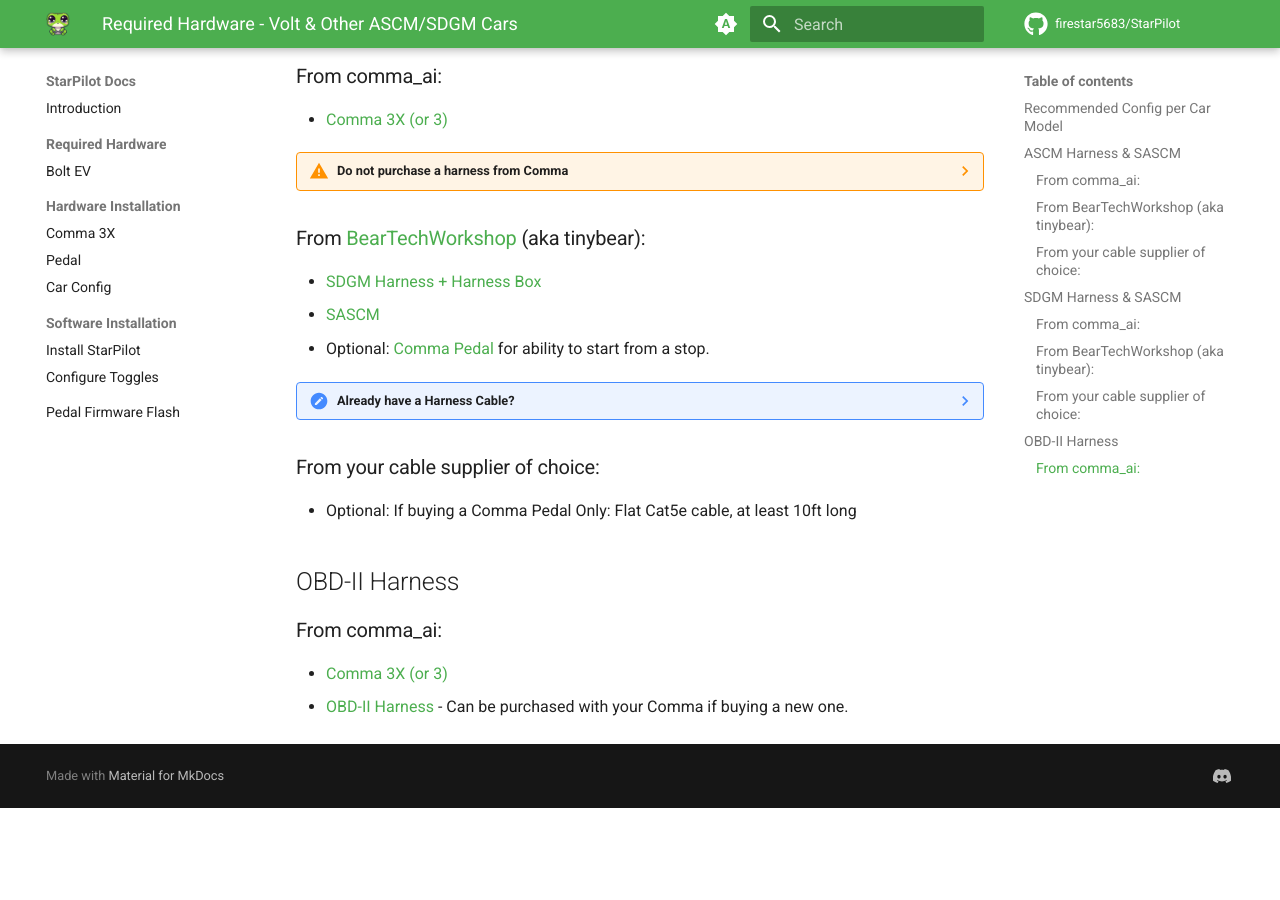
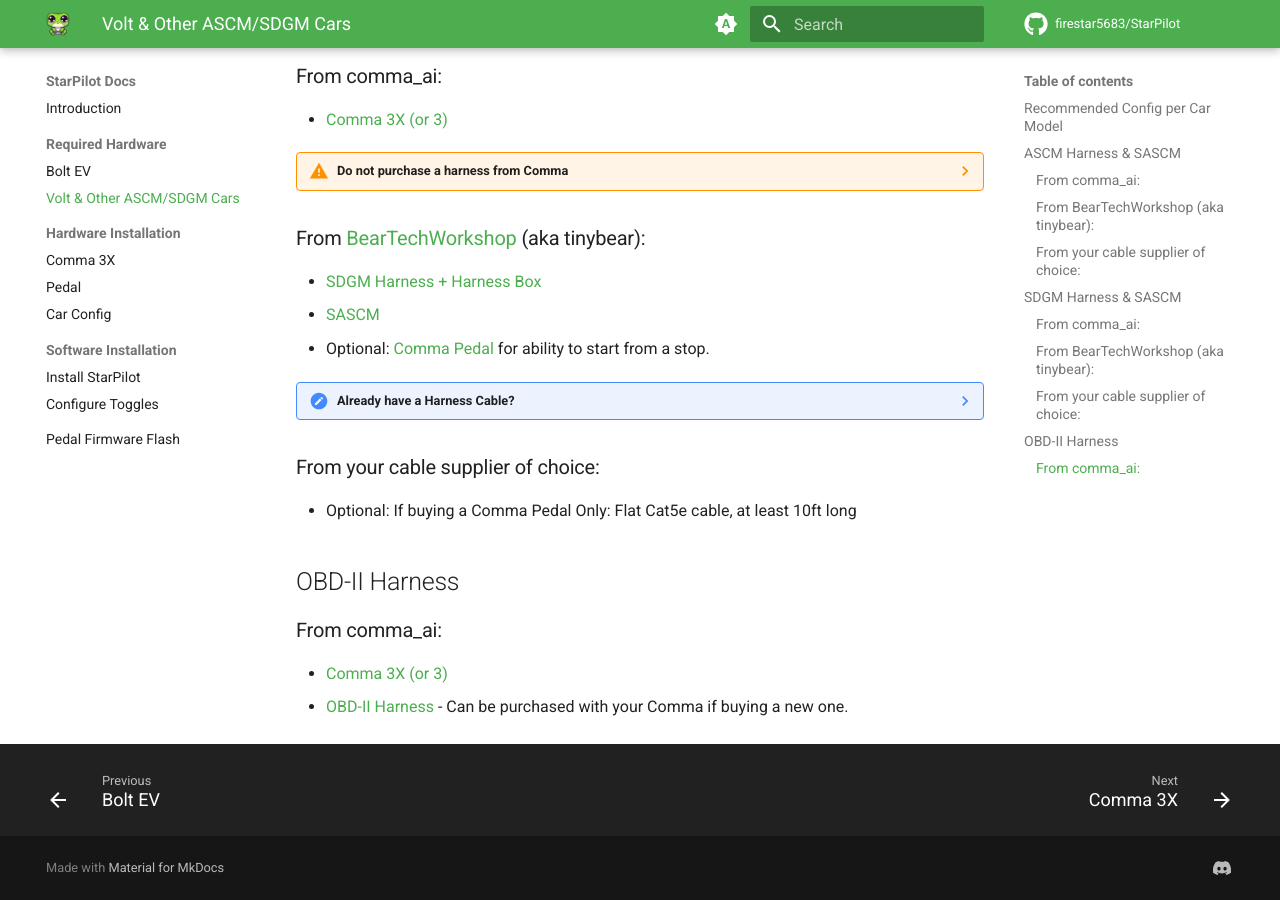
Before and after one commit to StarPilot-Docs/docs, an MkDocs documentation site: the page built from docs/hardware/volt.md, in a window 1280 px wide and 900 px high, scrolled down 1293 px. Built offline with MkDocs 1.6.1 and Material for MkDocs 9.7.7, drawn with Linux system fonts in a browser that asks for light colours; comment, search, counter and statistics services are not loaded; before the commit the page ends 2101 px from its top, so only the background shows below that.

Commit message:
Add volt to nav

```diff
--- a/mkdocs.yml
+++ b/mkdocs.yml
@@ -8,6 +8,7 @@
   - Introduction: index.md
   - Required Hardware:
     - Bolt EV: hardware/bolt.md
+    - Volt & Other ASCM/SDGM Cars: hardware/volt.md
   - Hardware Installation:
     - Comma 3X: install/comma.md
     - Pedal: install/pedal.md
```
